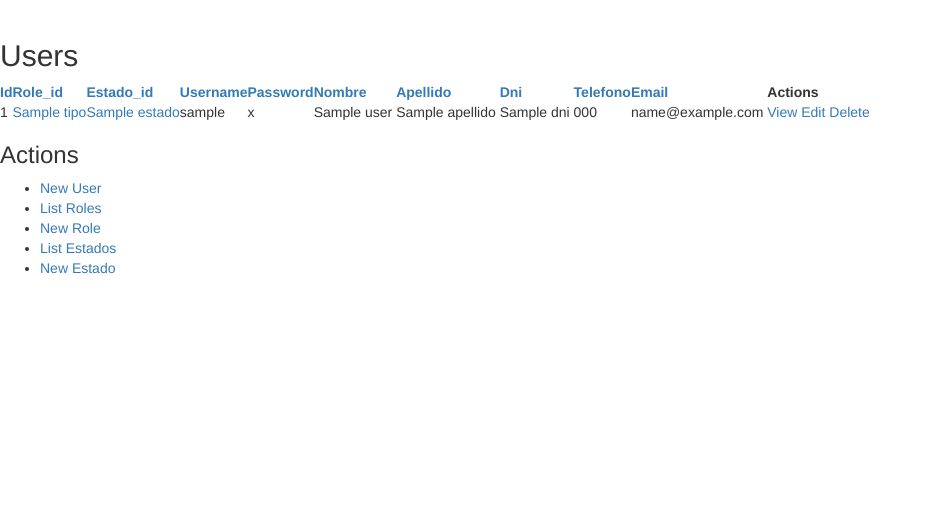
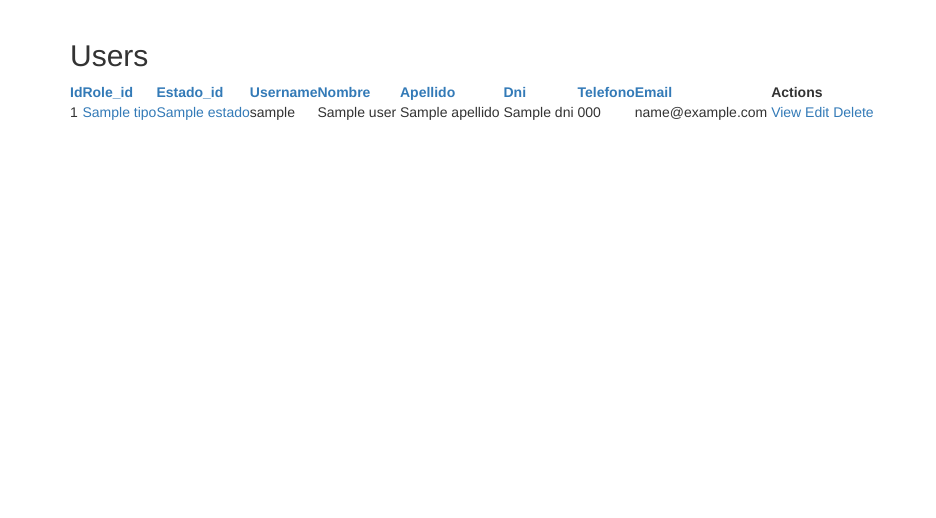
Before and after one commit to MaximilianoRodrigoSoria/panificadoradelsur, a CakePHP app: the page made by app/View/Users/index.ctp in a window 1280 px wide. Shown: the part 51-569 px from the top of the page, without its empty margins (0-936 px from the left). Run offline with PHP 8.4 and a stand-in for CakePHP, Linux system fonts and the light colour scheme; the template is opened without the code that fills it: most values are stand-ins (such as "Sample title", 1, 10 or a date in 2020); some libraries are stand-ins or nearby versions.

Commit message:
Password Hashado

```diff
--- a/app/View/Users/index.ctp
+++ b/app/View/Users/index.ctp
@@ -1,4 +1,8 @@
+<div class="container">
+
 <div class="users index">
+
+
 	<h2><?php echo __('Users'); ?></h2>
 	<table cellpadding="0" cellspacing="0">
 	<thead>
@@ -7,7 +11,7 @@
 			<th><?php echo $this->Paginator->sort('role_id'); ?></th>
 			<th><?php echo $this->Paginator->sort('estado_id'); ?></th>
 			<th><?php echo $this->Paginator->sort('username'); ?></th>
-			<th><?php echo $this->Paginator->sort('password'); ?></th>
+
 			<th><?php echo $this->Paginator->sort('nombre'); ?></th>
 			<th><?php echo $this->Paginator->sort('apellido'); ?></th>
 			<th><?php echo $this->Paginator->sort('dni'); ?></th>
@@ -27,7 +31,7 @@
 			<?php echo $this->Html->link($user['Estado']['nombre'], array('controller' => 'estados', 'action' => 'view', $user['Estado']['id'])); ?>
 		</td>
 		<td><?php echo h($user['User']['username']); ?>&nbsp;</td>
-		<td><?php echo h($user['User']['password']); ?>&nbsp;</td>
+
 		<td><?php echo h($user['User']['nombre']); ?>&nbsp;</td>
 		<td><?php echo h($user['User']['apellido']); ?>&nbsp;</td>
 		<td><?php echo h($user['User']['dni']); ?>&nbsp;</td>
@@ -43,6 +47,7 @@
 	</tbody>
 	</table>
 	<p>
+		<br>
 	<?php
 	echo $this->Paginator->counter(array(
 	'format' => __('Page {:page} of {:pages}, showing {:current} records out of {:count} total, starting on record {:start}, ending on {:end}')
@@ -56,13 +61,5 @@
 	?>
 	</div>
 </div>
-<div class="actions">
-	<h3><?php echo __('Actions'); ?></h3>
-	<ul>
-		<li><?php echo $this->Html->link(__('New User'), array('action' => 'add')); ?></li>
-		<li><?php echo $this->Html->link(__('List Roles'), array('controller' => 'roles', 'action' => 'index')); ?> </li>
-		<li><?php echo $this->Html->link(__('New Role'), array('controller' => 'roles', 'action' => 'add')); ?> </li>
-		<li><?php echo $this->Html->link(__('List Estados'), array('controller' => 'estados', 'action' => 'index')); ?> </li>
-		<li><?php echo $this->Html->link(__('New Estado'), array('controller' => 'estados', 'action' => 'add')); ?> </li>
-	</ul>
+
 </div>
```
Also changed, not shown: app/Model/User.php (+11 -0 lines).
